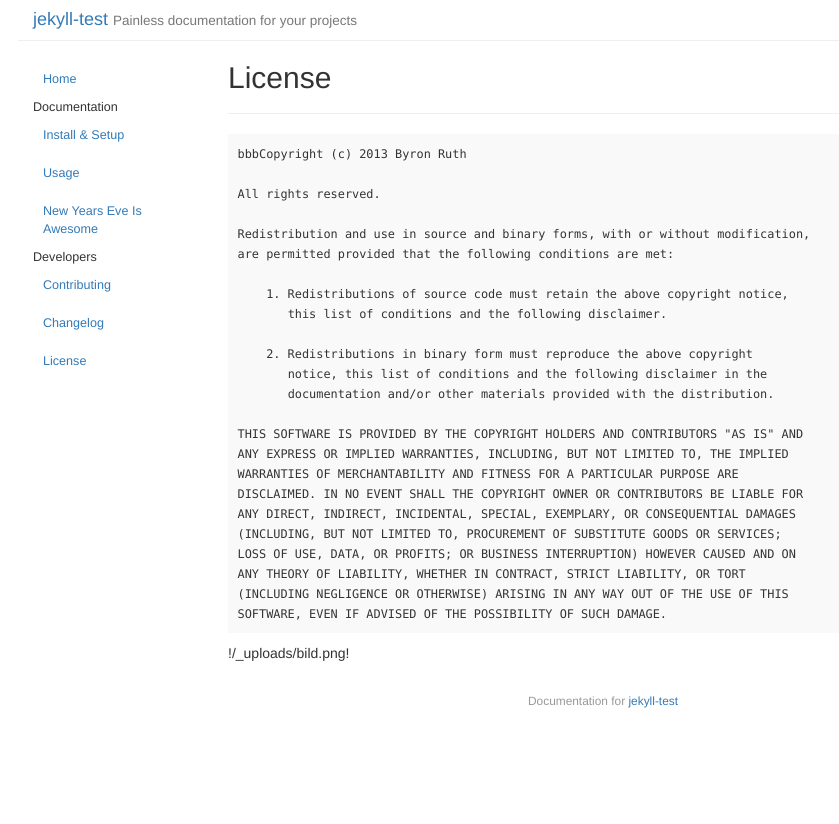
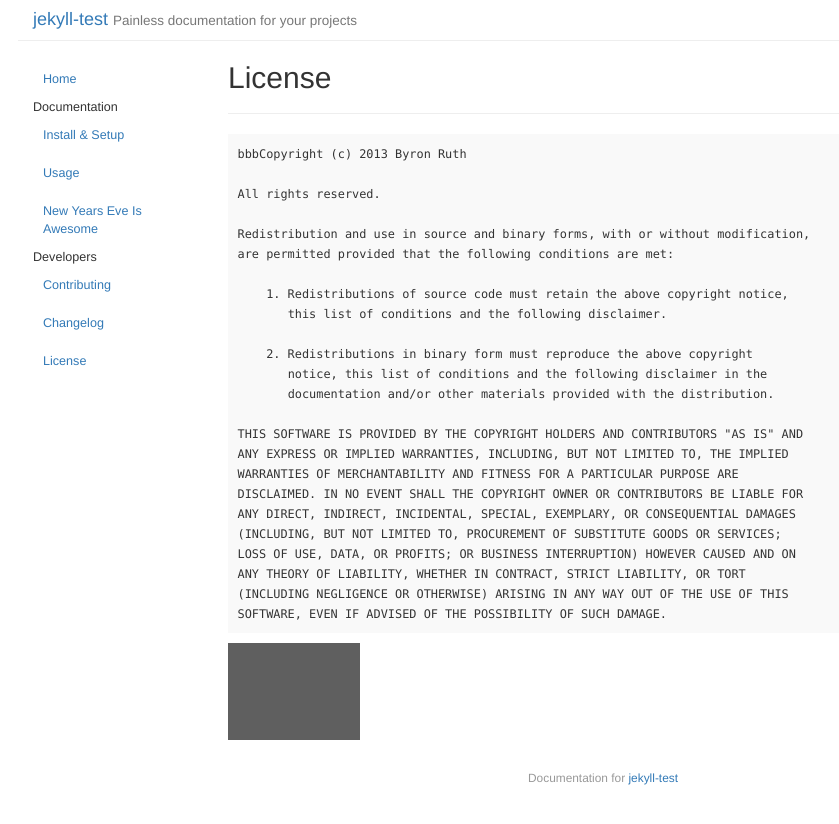
Before and after one commit to rallech/jekyll_test, a Jekyll site: the page built from _posts/2013-06-05-license.md, in a window 1280 px wide. Shown: the top 824 px of the page, without its empty margins (37-876 px from the left). Built offline with Jekyll 4.4.1, drawn with Linux system fonts in a browser that asks for light colours.

Commit message:
Updated License

````diff
--- a/_posts/2013-06-05-license.md
+++ b/_posts/2013-06-05-license.md
@@ -33,4 +33,4 @@ ANY THEORY OF LIABILITY, WHETHER IN CONTRACT, STRICT LIABILITY, OR TORT
 (INCLUDING NEGLIGENCE OR OTHERWISE) ARISING IN ANY WAY OUT OF THE USE OF THIS
 SOFTWARE, EVEN IF ADVISED OF THE POSSIBILITY OF SUCH DAMAGE.
 ```
- !/_uploads/bild.png!
+![bild.png](/uploads/bild.png)
````
